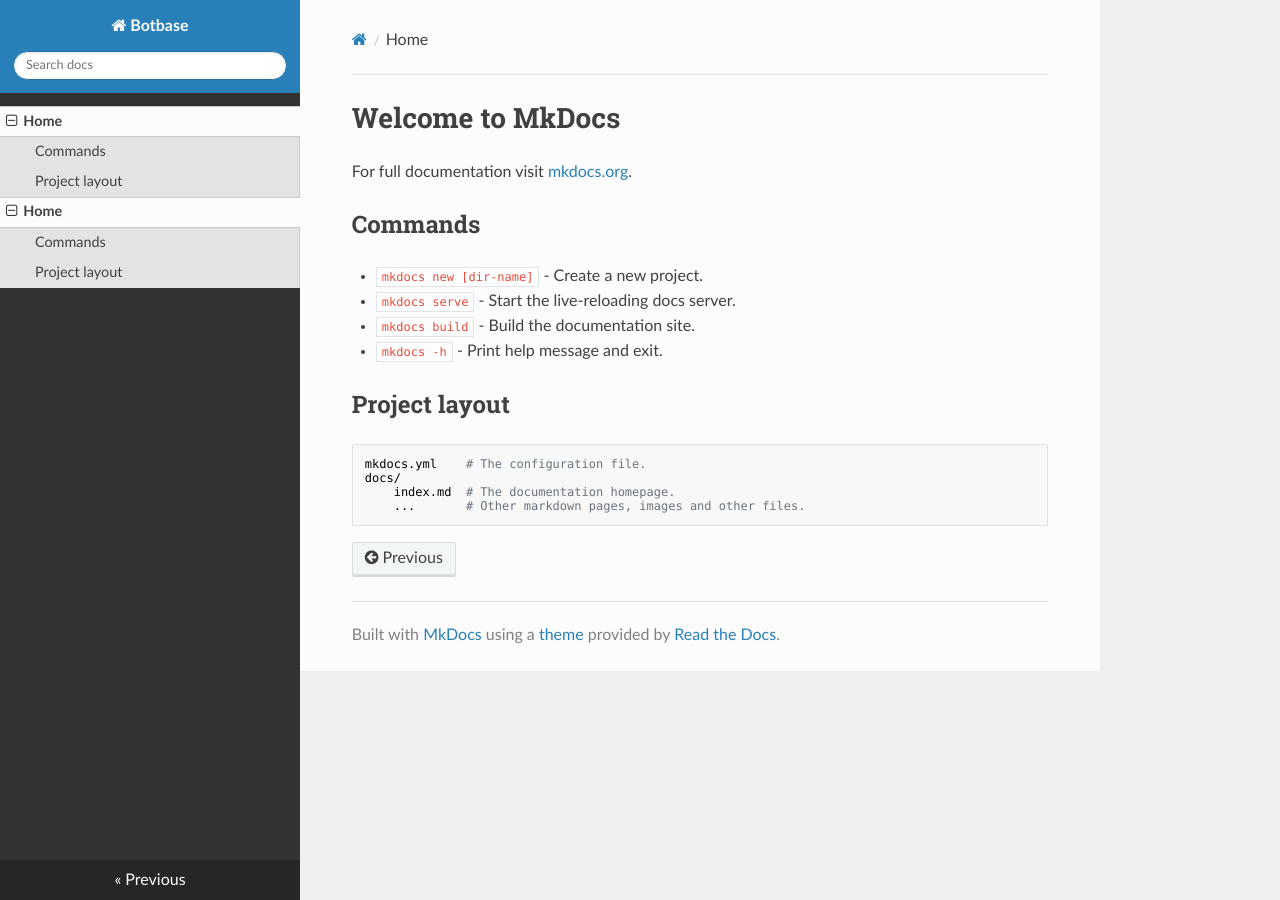
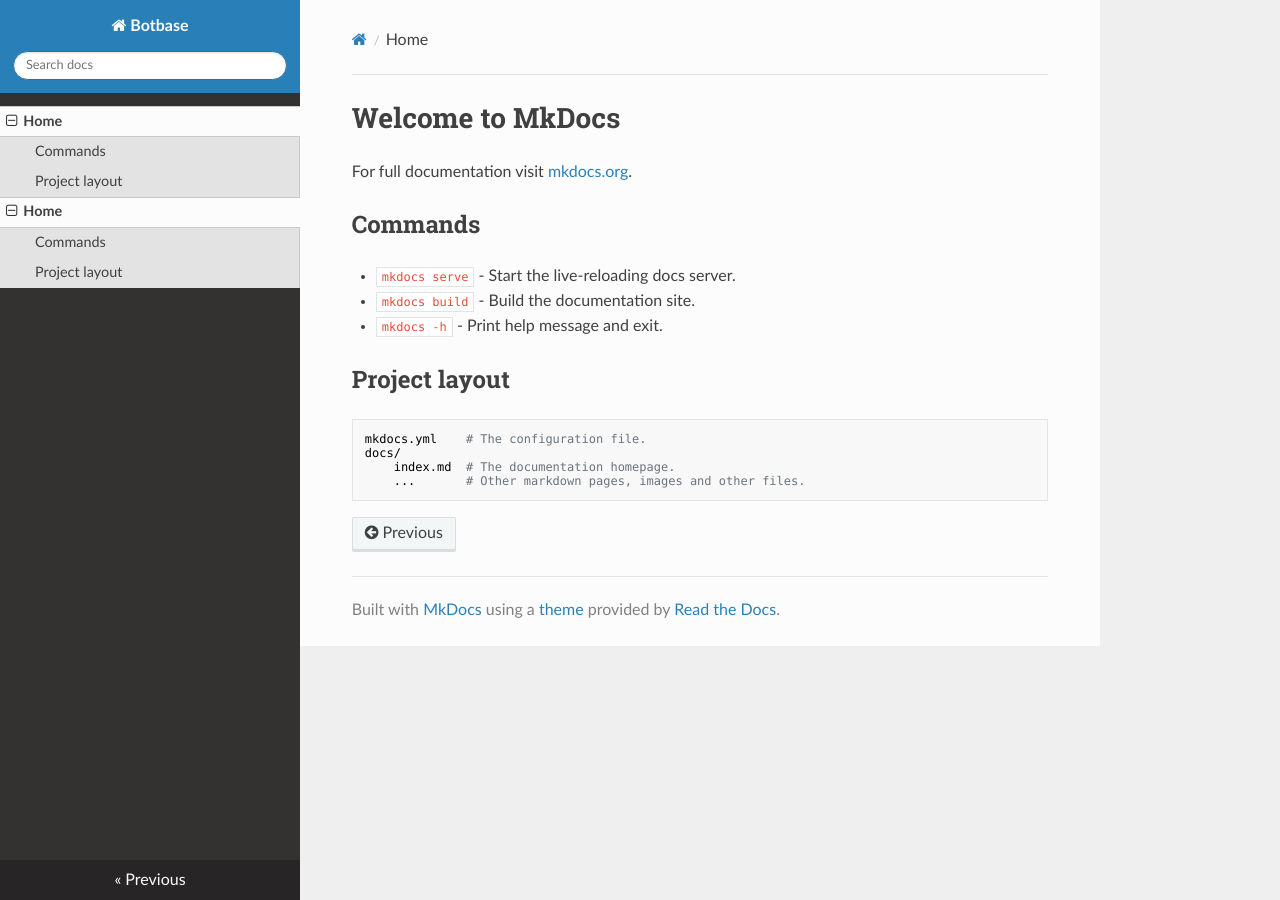
Before and after one commit to amcalabretta/botbase, an MkDocs documentation site: the page built from documentation/index.md, in a window 1280 px wide. Built offline with MkDocs 1.6.1, drawn with Linux system fonts in a browser that asks for light colours; nearby versions of some CDN libraries.

Commit message:
updating docs (4)

```diff
--- a/documentation/index.md
+++ b/documentation/index.md
@@ -4,7 +4,6 @@
 
 ## Commands
 
-* `mkdocs new [dir-name]` - Create a new project.
 * `mkdocs serve` - Start the live-reloading docs server.
 * `mkdocs build` - Build the documentation site.
 * `mkdocs -h` - Print help message and exit.
```
